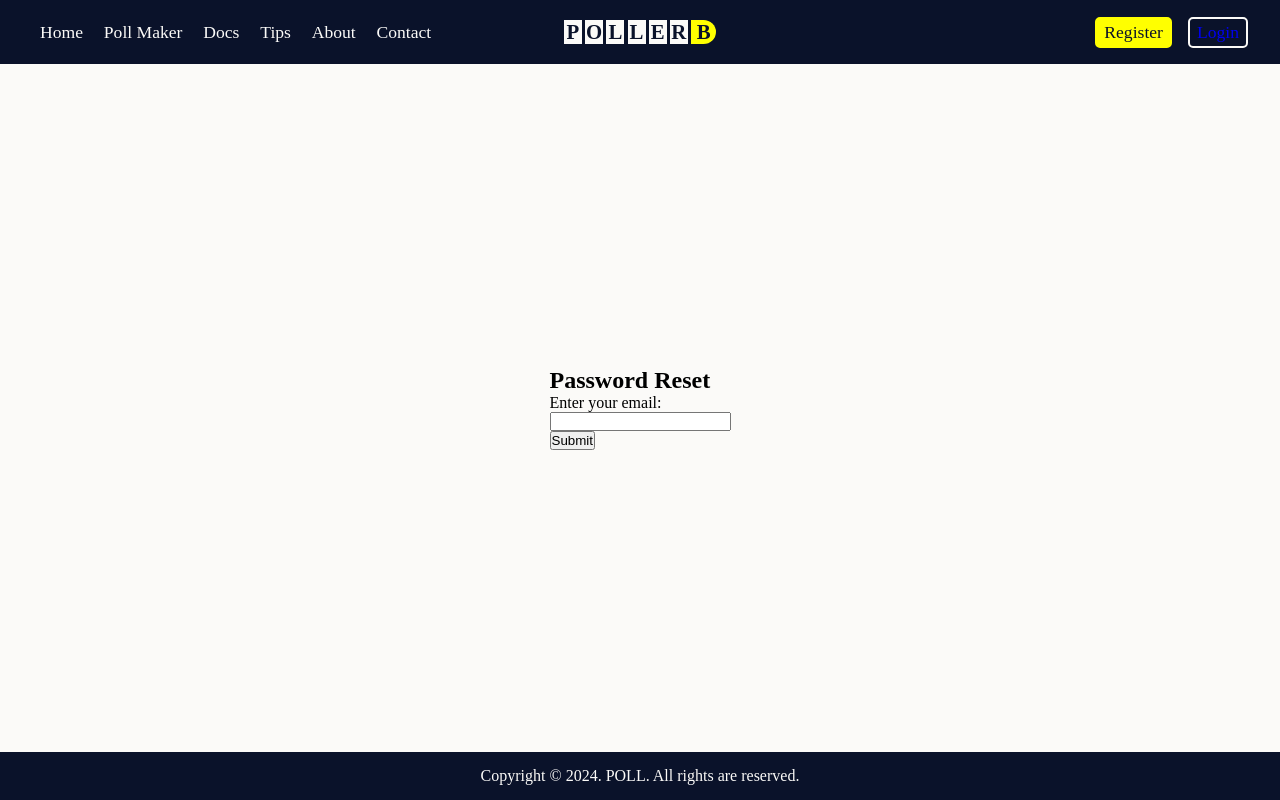
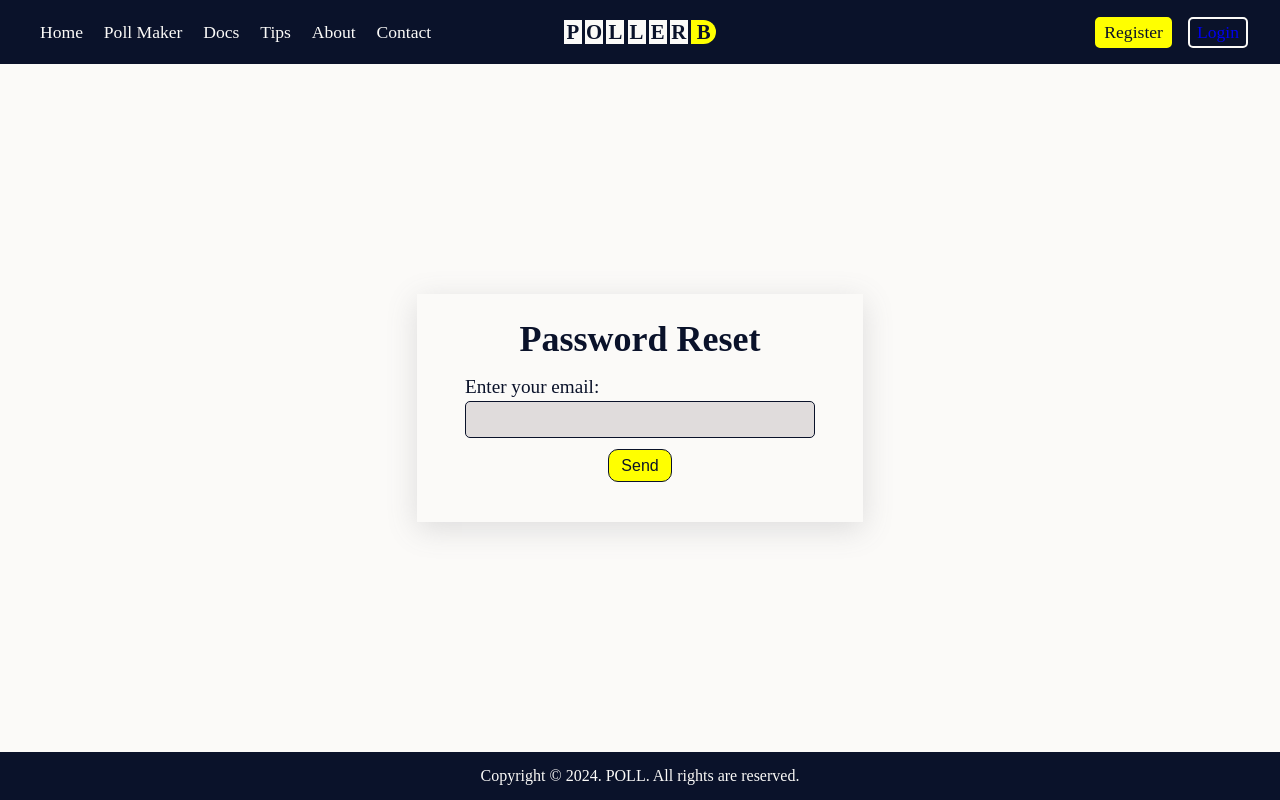
Before and after one commit to abror2142/poll-website, a React app in the folder frontend/: page /password-reset in a window 1280 px wide. Built offline with nearby package versions, Linux system fonts and the light colour scheme.

Commit message:
Password Reset page logic and design

```diff
--- a/frontend/src/containers/Auth/PasswordReset.js
+++ b/frontend/src/containers/Auth/PasswordReset.js
@@ -2,10 +2,10 @@ import React from "react";
 import { useState, useEffect } from "react";
 
 import { FontAwesomeIcon } from "@fortawesome/react-fontawesome";
-import { faCircleExclamation } from "@fortawesome/free-solid-svg-icons";
+import { faCircleExclamation, faXmark } from "@fortawesome/free-solid-svg-icons";
 
 import validateForm from "../../utils/validateForm";
-
+import { resetPassword } from "../../utils/AuthAPI";
 
 function PasswordReset() {
 
@@ -15,6 +15,7 @@ function PasswordReset() {
     const [firstTouchEmail, setFirstTouchEmail] = useState(false)
 
     const [errors, setErrors] = useState({})
+    const [submitting, setSubmitting] = useState(false)
 
     useEffect(()=> {
         setErrors(validateForm(null, email))
@@ -23,24 +24,35 @@ function PasswordReset() {
 
     async function handleSubmit(e) {
         e.preventDefault()
+        if(!errors.email){
+            setSubmitting(true)
+
+            const data = {
+                "email": email
+            }
+
+            const response = await resetPassword(data)
+            console.log(response)
+            setSubmitting(false)
+        }
     }
 
     return (
-        <div className="password-reset-page page-middle">
+        <div className="auth-page">
 
-            <div className="password-reset-header">
+            <div className="auth-page-header">
                 <h2>Password Reset</h2>
             </div>
 
-            <form onSubmit={handleSubmit} className="form password-reset-form">
+            <form onSubmit={handleSubmit} className="form auth-page-form">
 
-                <div className="email-input">
+                <div className="input-box">
 
-                    <div className="form-label">
+                    <div className="input-label">
                         <label htmlFor="email">Enter your email: </label>
                     </div>
 
-                    <div className="email-field">
+                    <div className="input-field">
                         <input
                             id="email"
                             onChange={(e) => setEmail(e.target.value)}
@@ -57,8 +69,8 @@ function PasswordReset() {
                         {
                             touchedEmail
                             && !focusEmail
-                            && errors.email
-                            && <FontAwesomeIcon icon={faCircleExclamation}/>
+                            && (errors.email.length > 0)
+                            && <FontAwesomeIcon className="error-icon" icon={faCircleExclamation} />
                         }
                     </div>
 
@@ -66,13 +78,18 @@ function PasswordReset() {
                         touchedEmail
                         && focusEmail
                         && firstTouchEmail
-                        && errors.email
+                        && (errors.email.length > 0)
                         && <div className="error-box">
                         <ul>
                             {
                                 errors.email.map((error, index) => {
                                     return (
-                                            <li key={'email-error-' + index}>{error}</li>
+                                        <li key={'email-error-' + index}>
+                                            <div className="error-list-item">
+                                                <FontAwesomeIcon className="error-x-icon" icon={faXmark} />
+                                                <p>{error}</p>
+                                            </div>
+                                        </li>
                                     )
                                 })
                             }
@@ -81,8 +98,9 @@ function PasswordReset() {
                      }
 
                 </div>
-
-                <button>Submit</button>
+                <div className="form-button">
+                    <button disabled={submitting}>Send{submitting && 'ing Link...'}</button>
+                </div>
 
             </form>
 
```
Lines whose indentation alone changed are shown as unchanged.
